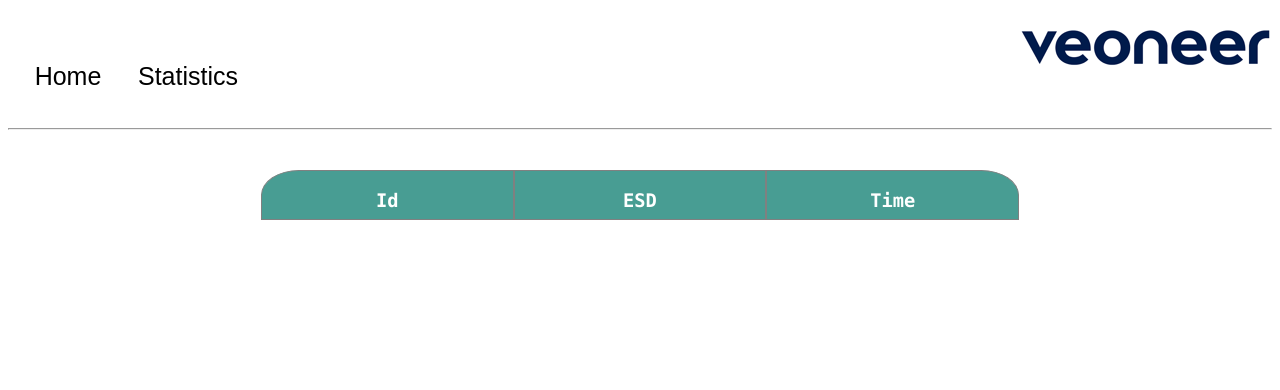
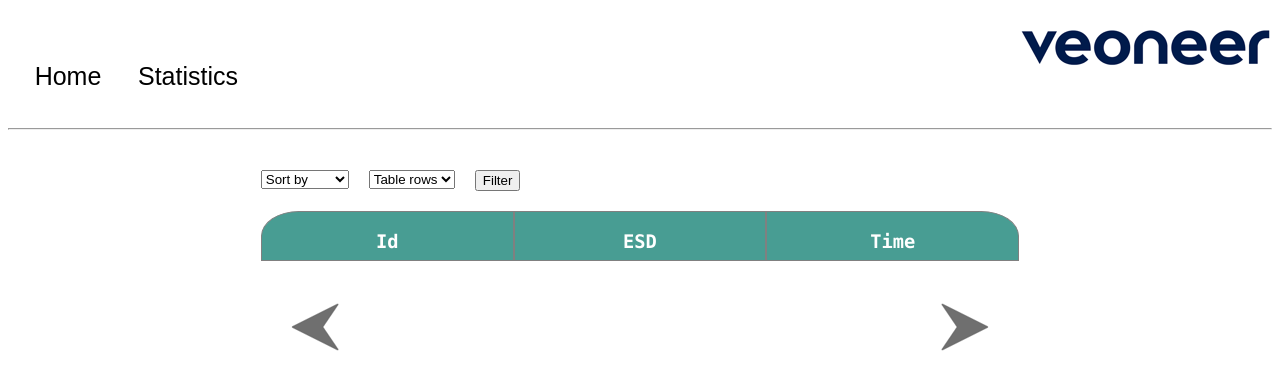
Before and after one commit to CarlCarnmo/pioneer, a Flask app: page / in a window 1280 px wide. Shown: the top 390 px of the page. Run offline with Flask 3, Linux system fonts and the light colour scheme; some libraries are stand-ins or nearby versions.

Commit message:
Add files via upload

```diff
--- a/webapp/templates/index.html
+++ b/webapp/templates/index.html
@@ -5,11 +5,19 @@
 		<meta charset='utf-8'>
 		<meta name='viewport' content='width=device-width, initial-scale=1'>
 		<link rel="stylesheet" href="{{ url_for('static', filename='/css/main.css') }}">
+		<script src="https://kit.fontawesome.com/e473267142.js" crossorigin="anonymous"></script>
 		<script>
 			dbArray = []
 			{% for col in data %}
 			dbArray.push("{{col[0]}},{{col[1]}},{{col[2]}}")
 			{% endfor %}
+			// Table colums and rows
+			var cols = 3;
+			var rows = {{ table_rows }}
+			var boxNames = []
+			// Count existing pages (Math.ceil make decimal number into integer)
+			var existingPages = Math.ceil( dbArray.length / rows );
+			var rows_in_choosen_page = [rows]
 		</script>
 	</head>
 	<body>
@@ -22,7 +30,27 @@
 	</ul>
 	<hr class="hr1">
 	<div id="bookBodyId" class='bookBody'>
-
+		<form class="viewDays" method="POST">
+			<div>
+				<select name="sort_select">
+					<option value="sort">Sort by</option>
+					<option value="today">Today</option>
+					<option value="this_week">This week</option>
+					<option value="this_month">This month</option>
+					<option value="last_week">Last week</option>
+					<option value="last_month">Last month</option>
+				</select>
+			</div>
+			<div class="forms">
+				<select name="rows_form">
+					<option value="sort_rows">Table rows</option>
+					<option value="10">10</option>
+					<option value="20">20</option>
+					<option value="40">40</option>
+				</select>
+			</div>
+			<button type="submit" class="forms">Filter</button>
+		</form>
 		<div id="logBookId" class="logBook">
 			<div class="logBookHeader" style="border-top-left-radius: 15% 50%"><h3>Id</h3></div>
 			<div class="logBookHeader"><h3>ESD</h3></div>
@@ -31,7 +59,13 @@
 
 	</div>
 	<div id="pageNumbersAreaId" class="pageNumbersArea">
+		<div id="previousArrow" class="left">
+			<img src="{{url_for('static', filename='/img/previous.png')}}" alt="Veoneer" align="right" onclick="previousArrow()">
+		</div>
 		<div id="numbersAreaId" class="center"></div>
+		<div id="nextArrow" class="right">
+			<img src="{{url_for('static', filename='/img/next.png')}}" alt="Veoneer" align="right" onclick="nextArrow()">
+		</div>
 	</div>
 	<script src="{{ url_for('static', filename='/js/main.js') }}"></script>
 	</body>
```
